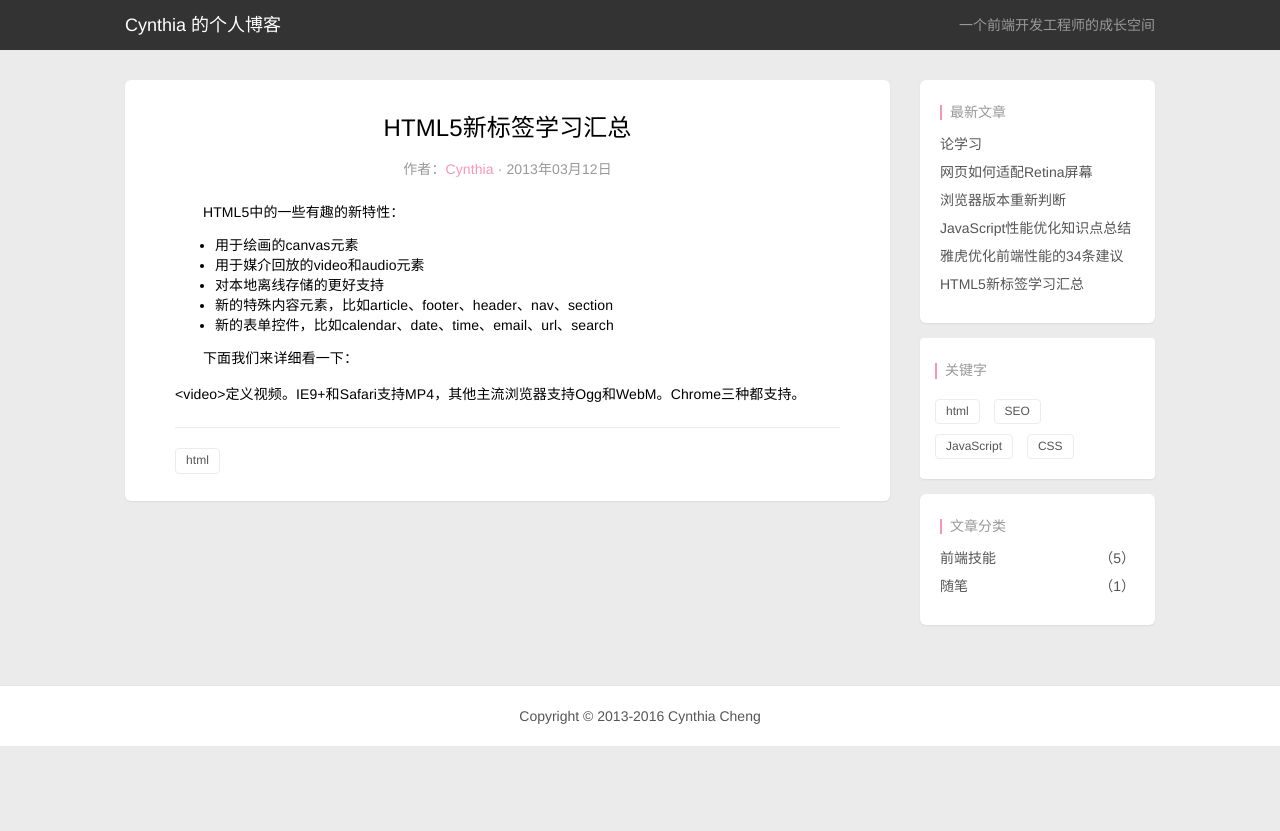
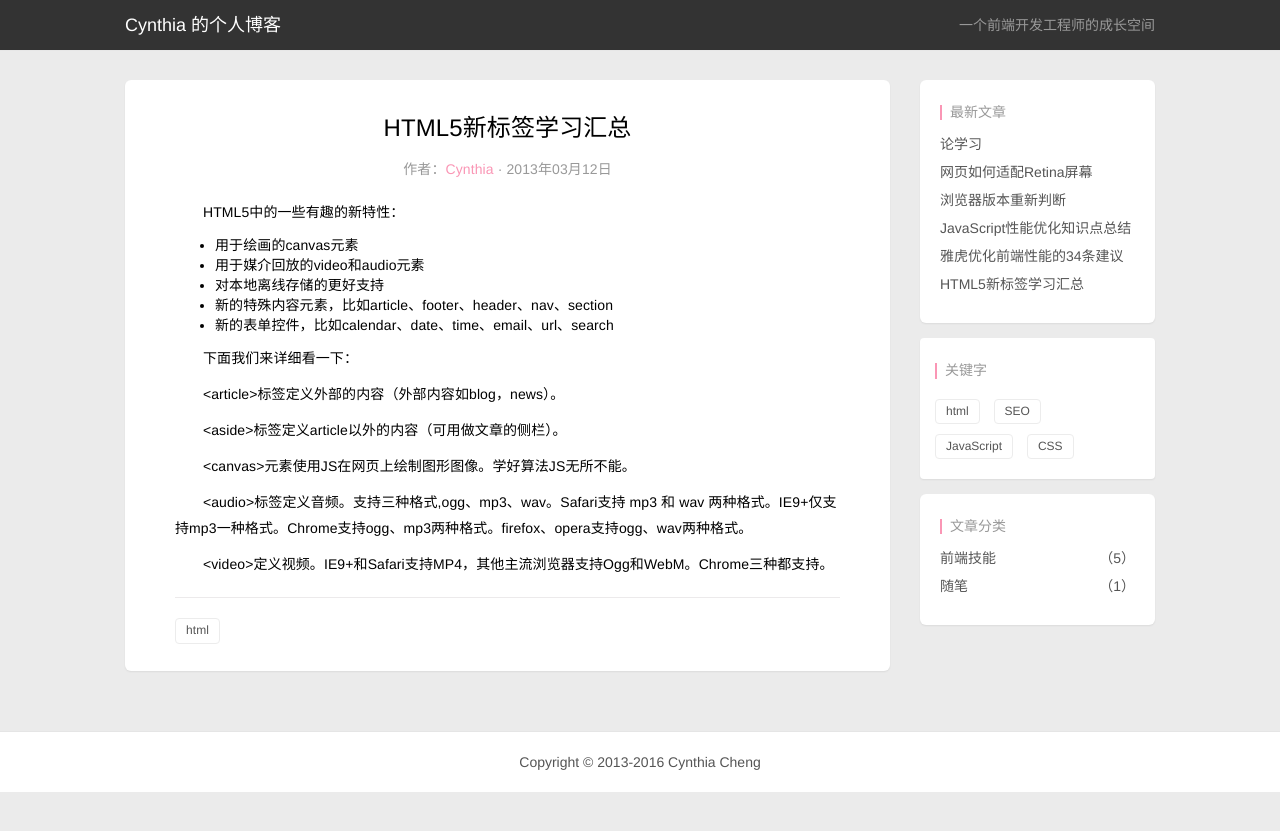
Before and after one commit to ChengYiFan/Blog, a Jekyll site: the page built from _posts/2013-03-12-html5-tags-summary.html, in a window 1280 px wide. Shown: the top 831 px of the page. Built offline with Jekyll 4.4.1, drawn with Linux system fonts in a browser that asks for light colours; nearby versions of some CDN libraries; Markdown is read by kramdown in place of the engine named in the settings.

Commit message:
update posts

```diff
--- a/_posts/2013-03-12-html5-tags-summary.html
+++ b/_posts/2013-03-12-html5-tags-summary.html
@@ -20,7 +20,11 @@ excerpt: 这是一篇有关HTML5新标签学习汇总的文章，欢迎批评指
 	<li>新的表单控件，比如calendar、date、time、email、url、search</li>
 </ul>
 <p>&nbsp;&nbsp;&nbsp;&nbsp;&nbsp;&nbsp;&nbsp;下面我们来详细看一下：</p>
-<p>&lt;video&gt;定义视频。IE9+和Safari支持MP4，其他主流浏览器支持Ogg和WebM。Chrome三种都支持。</p>
+<p>&nbsp;&nbsp;&nbsp;&nbsp;&nbsp;&nbsp;&nbsp;&lt;article&gt;标签定义外部的内容（外部内容如blog，news）。</p>
+<p>&nbsp;&nbsp;&nbsp;&nbsp;&nbsp;&nbsp;&nbsp;&lt;aside&gt;标签定义article以外的内容（可用做文章的侧栏）。</p>
+<p>&nbsp;&nbsp;&nbsp;&nbsp;&nbsp;&nbsp;&nbsp;&lt;canvas&gt;元素使用JS在网页上绘制图形图像。学好算法JS无所不能。</p>
+<p>&nbsp;&nbsp;&nbsp;&nbsp;&nbsp;&nbsp;&nbsp;&lt;audio&gt;标签定义音频。支持三种格式,ogg、mp3、wav。Safari支持 mp3 和 wav 两种格式。IE9+仅支持mp3一种格式。Chrome支持ogg、mp3两种格式。firefox、opera支持ogg、wav两种格式。</p>
+<p>&nbsp;&nbsp;&nbsp;&nbsp;&nbsp;&nbsp;&nbsp;&lt;video&gt;定义视频。IE9+和Safari支持MP4，其他主流浏览器支持Ogg和WebM。Chrome三种都支持。</p>
 </article>
 <div class="line"></div>
 <div class="tag-list">
```
